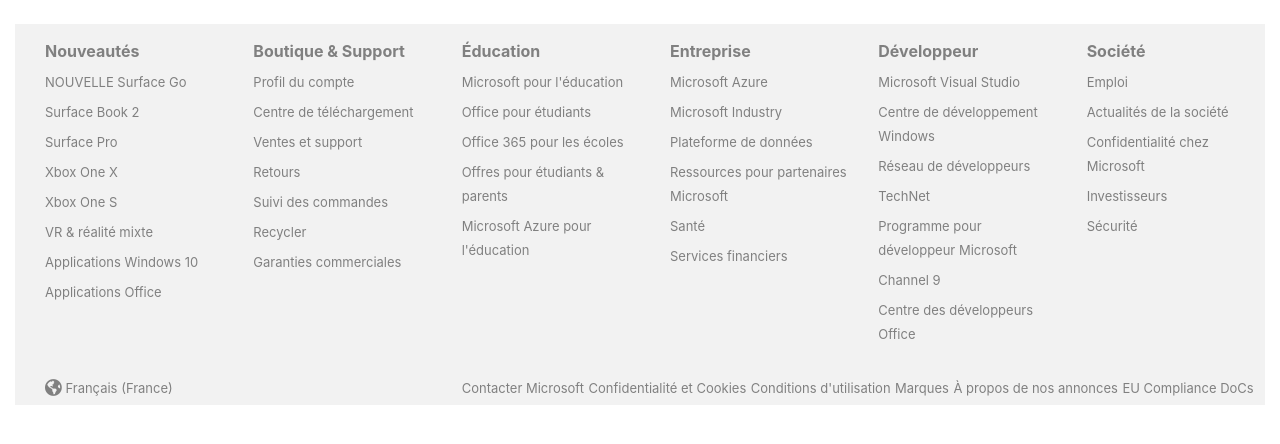
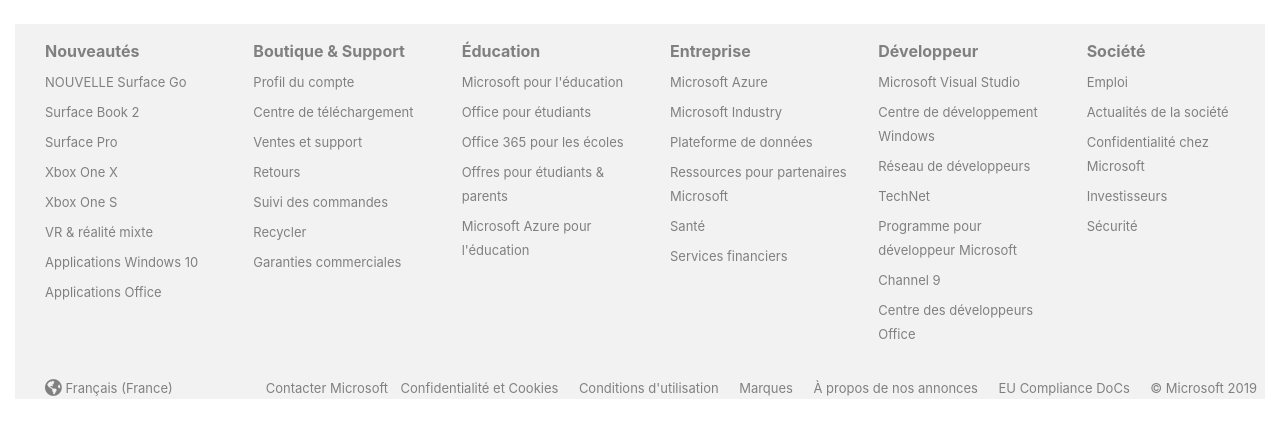
Before and after one commit to Syny5/Reproduction-site-Microsoft, a plain HTML site: page index.html in a window 1280 px wide. Drawn offline with nearby package versions, Linux system fonts and the light colour scheme.

Commit message:
Avant combiner les branches

```diff
--- a/index.html
+++ b/index.html
@@ -9,7 +9,8 @@
     <title>Microsoft - Page d'accueil non officielle</title>
     <link rel="stylesheet" href="https://cdn.rawgit.com/twbs/bootstrap/v4-dev/dist/css/bootstrap.css">
     <link rel="stylesheet" href="assets/CSS/style.css">
-    <link rel="stylesheet" href="https://use.fontawesome.com/releases/v5.8.1/css/all.css" integrity="sha384-50oBUHEmvpQ+1lW4y57PTFmhCaXp0ML5d60M1M7uH2+nqUivzIebhndOJK28anvf" crossorigin="anonymous">
+    <link rel="stylesheet" href="https://use.fontawesome.com/releases/v5.8.1/css/all.css"
+        integrity="sha384-50oBUHEmvpQ+1lW4y57PTFmhCaXp0ML5d60M1M7uH2+nqUivzIebhndOJK28anvf" crossorigin="anonymous">
 </head>
 
 <body>
@@ -126,23 +127,29 @@
                 </section>
             </div>
 
-            <div class="row my-4">
-                <section class="col-2 col-md-2 col-lg-2">
-                    <p><a href="https://www.microsoft.com/en-us/locale.aspx?absoluteReturnUrl=https%3a%2f%2fwww.microsoft.com%2ffr-fr%2f" title="Français"><i class="fas fa-globe-americas fa-lg"></i> Français (France)</a>
-                    </p>
-                </section>
 
-
-                <section class="col-md-8 offset-md-2">
-                    <p>
-                        <a href="https://support.microsoft.com/fr-fr/contactus" title="Contacter Microsoft">Contacter Microsoft</a>
-                        <a href="https://go.microsoft.com/fwlink/?LinkId=521839" title="Confidentialité et Cookies">Confidentialité et Cookies</a>
-                        <a href="https://go.microsoft.com/fwlink/?LinkID=206977" title="Conditions d'utilisation">Conditions d'utilisation</a>
-                        <a href="https://www.microsoft.com/trademarks" title="Marques">Marques</a>
-                        <a href="https://choice.microsoft.com/" title="À propos de nos annonces">À propos de nos annonces</a>
-                        <a href="https://www.microsoft.com/en-ie/eucompliancedoc/default.aspx" title="EU Compliance DoCs">EU Compliance DoCs</a>
-                    </p>
-                </section>
+            <div class="row">
+                <div class="col-12 col-lg-2">
+                    <a href="https://www.microsoft.com/en-us/locale.aspx?absoluteReturnUrl=https%3a%2f%2fwww.microsoft.com%2ffr-fr%2f"
+                        title="Français"><i class="fas fa-globe-americas fa-lg"></i> Français (France)</a>
+                </div>
+                <div class="col text-left text-lg-right d-inline-sm-block">
+                    <a href="https://support.microsoft.com/fr-fr/contactus" title="Contacter Microsoft">Contacter
+                        Microsoft</a>
+                    <a class="mx-2" href="https://go.microsoft.com/fwlink/?LinkId=521839"
+                        title="Confidentialité et Cookies">Confidentialité et Cookies</a>
+                    <a class="mx-2" href="https://go.microsoft.com/fwlink/?LinkID=206977"
+                        title="Conditions d'utilisation">Conditions
+                        d'utilisation</a>
+                    <a class="mx-2" href="https://www.microsoft.com/trademarks" title="Marques">Marques</a>
+                    <a class="mx-2" href="https://choice.microsoft.com/" title="À propos de nos annonces">À propos de
+                        nos
+                        annonces</a>
+                    <a class="mx-2" href="https://www.microsoft.com/en-ie/eucompliancedoc/default.aspx"
+                        title="EU Compliance DoCs">EU
+                        Compliance DoCs</a>
+                    <a class="mx-2" href="" title="Microsoft 2019">© Microsoft 2019</a>
+                </div>
             </div>
         </footer>
     </div>
```
